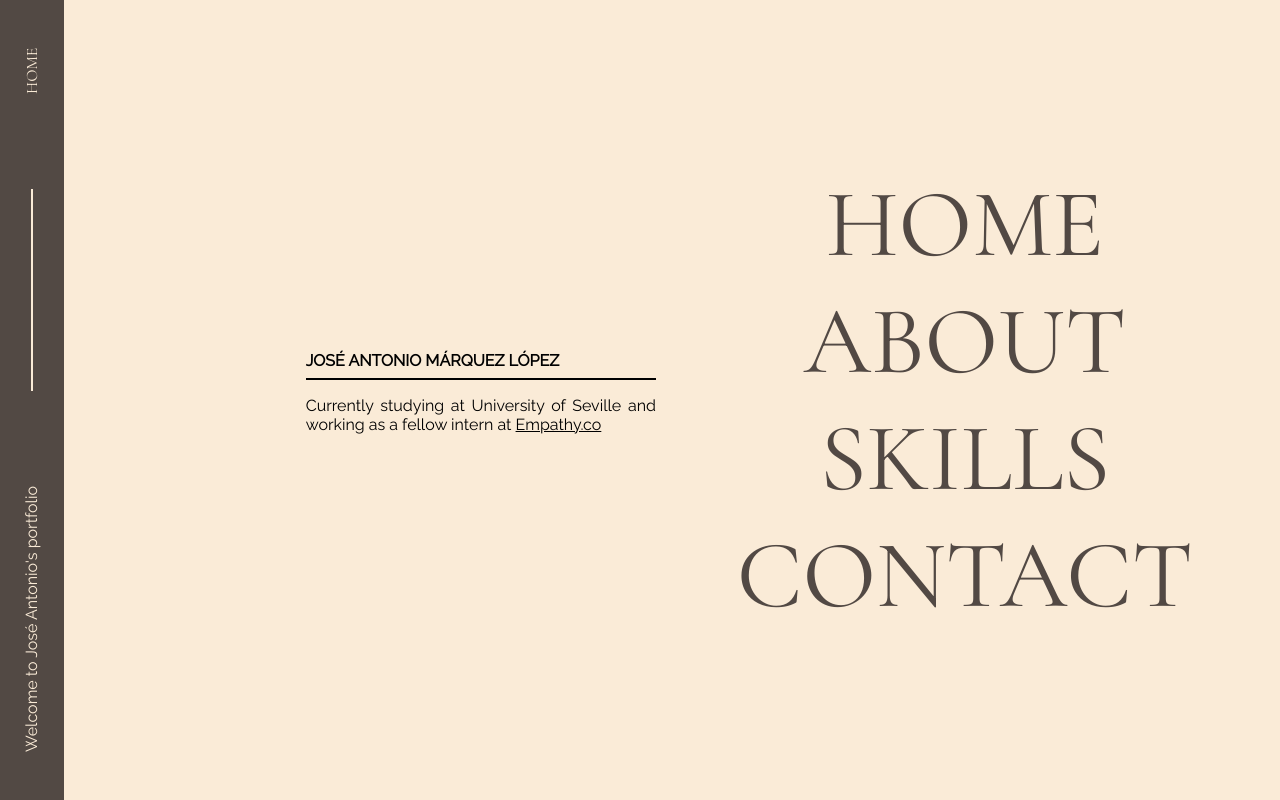
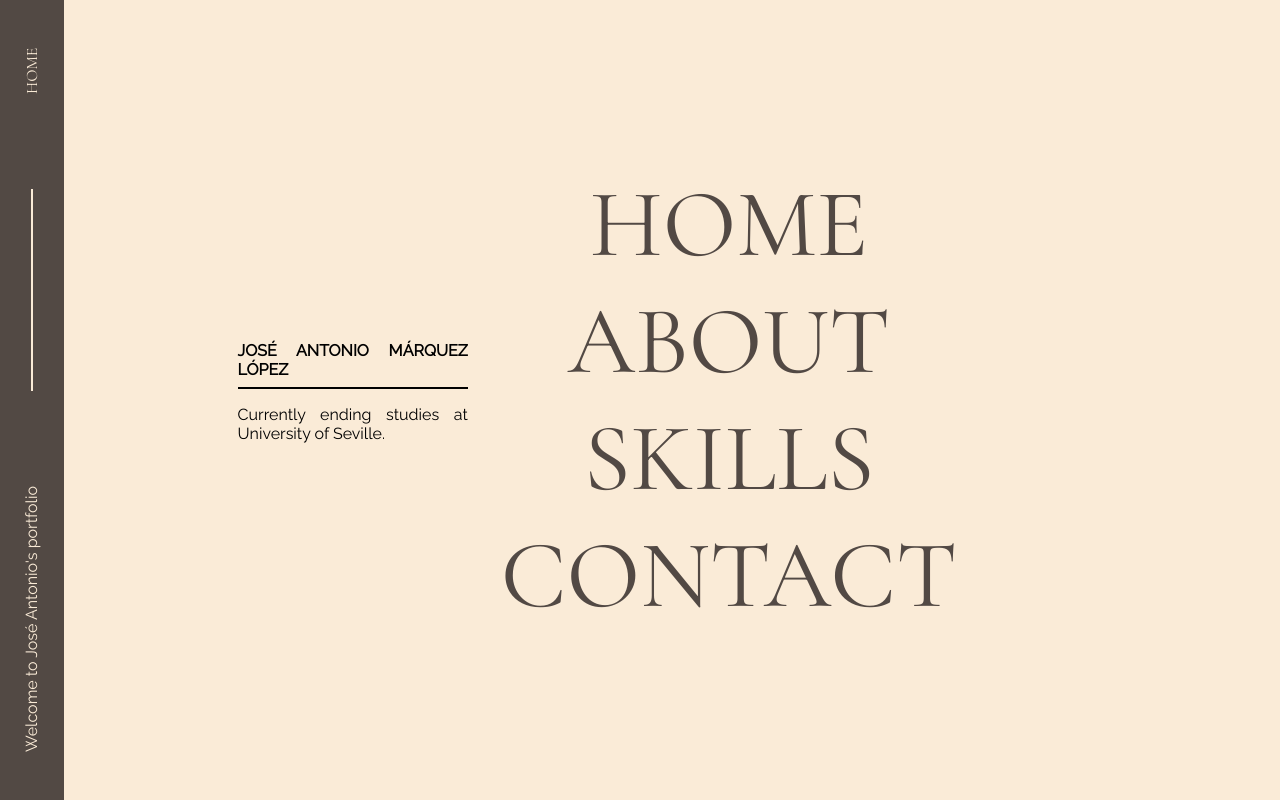
Before and after one commit to josmarlop16/portfolio, a plain HTML site: page index.html in a window 1280 px wide. Drawn offline with nearby package versions, Linux system fonts and the light colour scheme.

Commit message:
Update index.html

```diff
--- a/index.html
+++ b/index.html
@@ -27,8 +27,7 @@
             </strong>
             <hr class="horizontal-line">
             <p>
-                Currently studying at University of Seville and working as a fellow intern at
-                <a href="https://empathy.co/company/academy/" class="empathy-link">Empathy.co</a>
+                Currently ending studies at University of Seville.
             </p>
         </section>
         <section class="main-menu">
```
